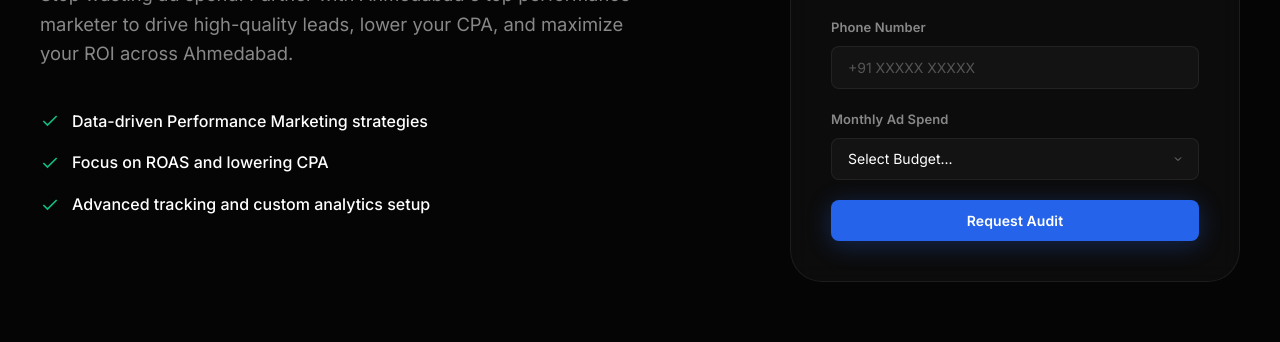
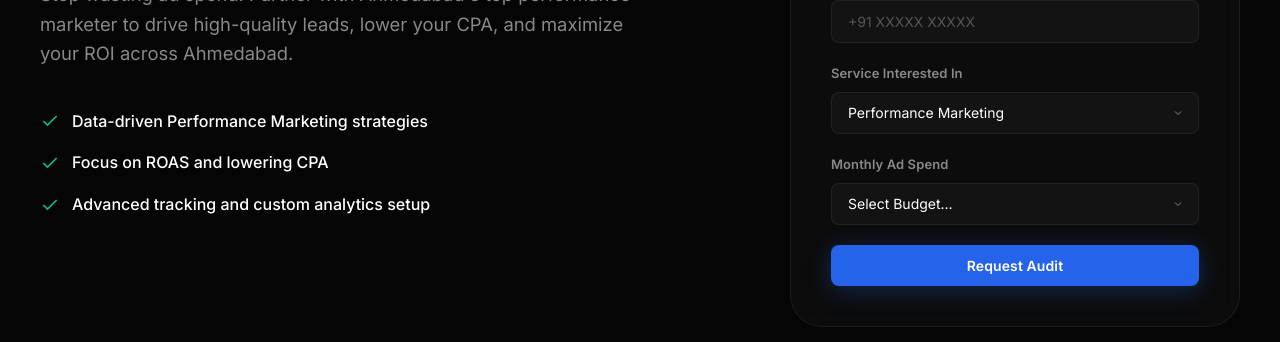
Before and after one commit to sukhadiyatirthesh/portfolio, an Eleventy site: page seo-landing.njk in a window 1280 px wide. Shown: the part 458-800 px from the top of the page. Built offline with nearby package versions, Linux system fonts and the light colour scheme; Eleventy itself is replaced by a stand-in of ours; files that its build step writes are made by us from their sources; a web font is replaced by a local one.

```diff
--- a/_includes/landing-layout.html
+++ b/_includes/landing-layout.html
@@ -238,13 +238,27 @@
             <input type="tel" name="phone" class="form-input" placeholder="+91 XXXXX XXXXX" required>
           </div>
           <div class="form-group">
+            <label class="form-label">Service Interested In</label>
+            <select name="service_interest" class="form-select" required>
+              <option value="{{ pageData.service }}" selected>{{ pageData.service }}</option>
+              <option value="Google Ads">Google Ads</option>
+              <option value="Meta Ads">Meta Ads</option>
+              <option value="Performance Marketing">Performance Marketing</option>
+              <option value="Lead Generation">Lead Generation</option>
+              <option value="SEO">SEO</option>
+              <option value="Not Sure Yet / Consultation">Not Sure Yet / Consultation</option>
+            </select>
+          </div>
+          <div class="form-group">
             <label class="form-label">Monthly Ad Spend</label>
             <select name="ad_spend" class="form-select" required>
               <option value="" disabled selected>Select Budget...</option>
+              <option value="starting-fresh">Starting Fresh / Not Started</option>
               <option value="under-1L">Under ₹1 Lakh</option>
               <option value="1L-5L">₹1 Lakh - ₹5 Lakh</option>
               <option value="5L-10L">₹5 Lakh - ₹10 Lakh</option>
               <option value="10L+">₹10 Lakh+</option>
+              <option value="not-applicable">Not Applicable (e.g. SEO)</option>
             </select>
           </div>
           <button type="submit" class="btn btn-primary" style="width:100%; justify-content:center;">Request Audit</button>
```
